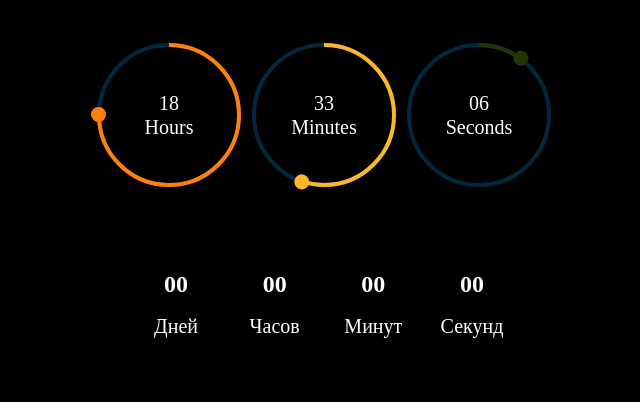
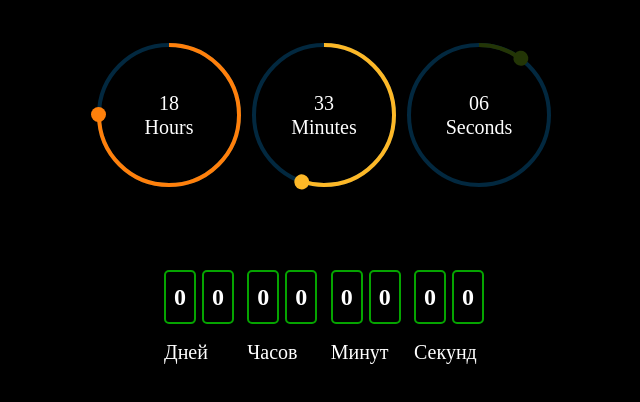
Before and after one commit to MaximZhe/time, a plain HTML site: page index.html in a window 1280 px wide. Shown: the whole page, without its empty margins (316-956 px from the left). Drawn offline with Linux system fonts and the light colour scheme.

Commit message:
tiners new

```diff
--- a/index.html
+++ b/index.html
@@ -53,20 +53,12 @@
 
    <div class="timers" style="color:#FFFFFF;" >
     <div class="timers__block" id="d">
-        <span >0</span>
-        <span >0</span>
     </div>
     <div class="timers__block" id="h">
-        <span >0</span>
-        <span >0</span>
     </div>
     <div class="timers__block" id="m">
-        <span >0</span>
-        <span >0</span>
     </div>
     <div class="timers__block" id="s">
-        <span >0</span>
-        <span >0</span>
     </div>
 </div>
     <script src="js/main.js"></script>
--- a/js/main.js
+++ b/js/main.js
@@ -40,3 +40,18 @@ setInterval (() => {
     mDot.style.transform =`rotate(${min * 6}deg)`;
     sDot.style.transform =`rotate(${sec * 6}deg)`;
 });
+
+//Timers
+
+let d = document.querySelector("#d");
+let h = document.querySelector("#h");
+let m = document.querySelector("#m");
+let s = document.querySelector("#s");
+
+
+d.insertAdjacentHTML("beforeend",`<span>0</span> <span>0</span>`);
+h.insertAdjacentHTML("beforeend",`<span>0</span> <span>0</span>`);
+m.insertAdjacentHTML("beforeend",`<span>0</span> <span>0</span>`);
+s.insertAdjacentHTML("beforeend",`<span>0</span> <span>0</span>`);
+
+console.log(d)
--- a/source/scss/main.scss
+++ b/source/scss/main.scss
@@ -147,11 +147,19 @@ $cl6:#FDB827;
         position: relative;
         display: flex;
         align-items:center;
-        justify-content: center;
+        justify-content: space-between;
+        width: 70px;
         span{
             font-size: 24px;
+            width: 28px;
+            height: 50px;
             line-height: 28px;
             font-weight: 700;
+            border:2px solid rgba(9, 255, 0, 0.644);
+            border-radius: 5px;
+            display: flex;
+            align-items:center;
+            justify-content: center;
         }
         &:nth-child(1):before{
             content:"Дней";
```
Also changed, not shown: css/main.css.
